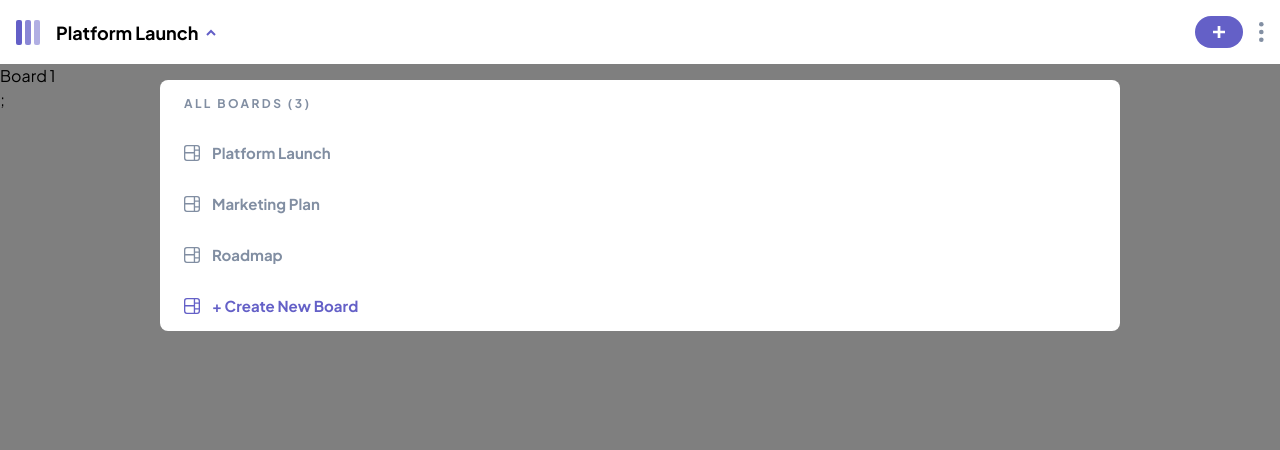
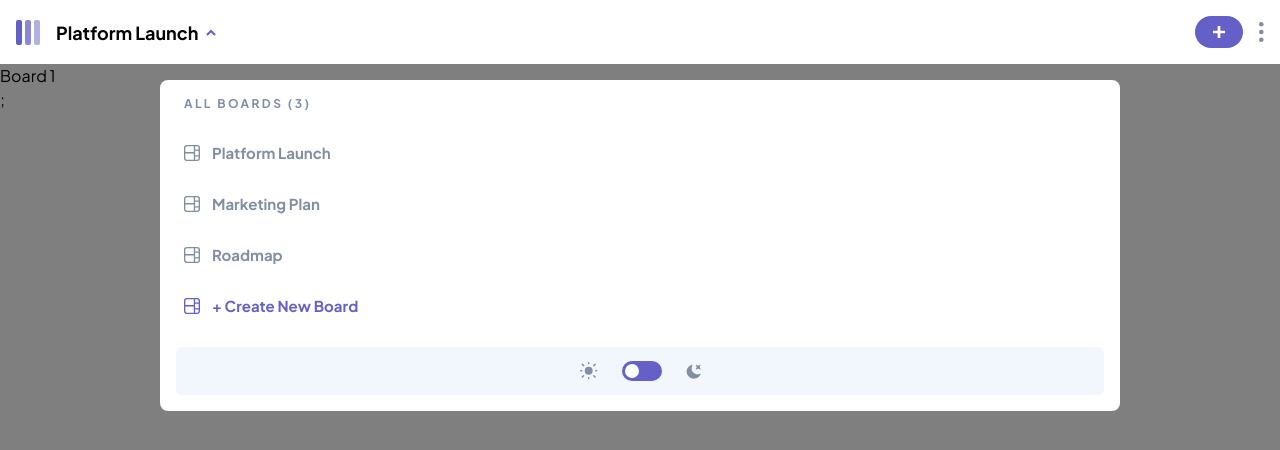
Before and after one commit to david-tejada/frontendmentor-challenges, a Next.js app in the folder 19-kanban-task-management/: page /board/1 in a window 1280 px wide. Both pictures are taken after a click on the button "Platform Launch". Shown: the top 450 px of the page. Built offline with nearby package versions, Linux system fonts and the light colour scheme.

Commit message:
Set up dark mode functionality

```diff
--- /dev/null
+++ b/19-kanban-task-management/app/lib/hooks/useDarkMode.ts
@@ -0,0 +1,31 @@
+import { useEffect, useState } from "react";
+import { useLocalStorage } from "./useLocalStorage";
+
+export default function useDarkMode(
+  defaultValue?: boolean,
+): [boolean, (value: boolean) => void] {
+  const mediaQueryList = window.matchMedia("(prefers-color-scheme: dark)");
+  const isDarkOS = mediaQueryList.matches;
+
+  const [dark, setDark] = useLocalStorage(
+    "dark-mode",
+    defaultValue ?? isDarkOS ?? false,
+  );
+
+  function setDarkMode(value: boolean) {
+    document.documentElement.classList.toggle("dark", value);
+    setDark(value);
+  }
+
+  useEffect(() => {
+    document.documentElement.classList.toggle("dark", dark);
+  }, [dark]);
+
+  useEffect(() => {
+    mediaQueryList.addEventListener("change", (event) => {
+      setDark(event.matches);
+    });
+  }, [mediaQueryList, setDark]);
+
+  return [dark, setDarkMode];
+}
--- /dev/null
+++ b/19-kanban-task-management/app/lib/hooks/useLocalStorage.ts
@@ -0,0 +1,28 @@
+import {
+  Dispatch,
+  SetStateAction,
+  useCallback,
+  useEffect,
+  useState,
+} from "react";
+
+export function useLocalStorage<T>(
+  key: string,
+  defaultValue: T,
+): [T, Dispatch<SetStateAction<T>>] {
+  const [value, setValue] = useState(() => {
+    try {
+      const jsonValue = localStorage.getItem(key);
+      return jsonValue !== null ? (JSON.parse(jsonValue) as T) : defaultValue;
+    } catch (error) {
+      console.warn(`Error reading localStorage key “${key}”:`, error);
+      return defaultValue;
+    }
+  });
+
+  useEffect(() => {
+    localStorage.setItem(key, JSON.stringify(value));
+  }, [key, value]);
+
+  return [value, setValue];
+}
--- a/19-kanban-task-management/app/ui/header.tsx
+++ b/19-kanban-task-management/app/ui/header.tsx
@@ -1,10 +1,12 @@
 "use client";
 
+import clsx from "clsx";
 import Image from "next/image";
 import Link from "next/link";
 import { useState } from "react";
+import useDarkMode from "../lib/hooks/useDarkMode";
 import { IconBoard } from "./icons";
-import clsx from "clsx";
+import ThemeSwitcher from "./themeSwitcher";
 
 // I hard code this for the moment
 const boards = [
@@ -28,11 +30,11 @@ type HeaderProps = {
 
 export function Header({ boardId }: HeaderProps) {
   const [isOpen, setIsOpen] = useState(false);
-  console.log({ boardId });
+  useDarkMode();
 
   return (
     <header className="relative">
-      <div className="relative z-20 flex items-center gap-4 bg-white p-4">
+      <div className="relative z-20 flex items-center gap-4 bg-white p-4 dark:bg-neutral-700">
         <Image src="/logo-mobile.svg" width={24} height={25} alt="" />
         <button
           type="button"
@@ -114,6 +116,9 @@ export function Header({ boardId }: HeaderProps) {
                 </Link>
               </li>
             </ul>
+            <div className="p-4">
+              <ThemeSwitcher />
+            </div>
           </div>
         </div>
       )}
--- /dev/null
+++ b/19-kanban-task-management/app/ui/themeSwitcher.tsx
@@ -0,0 +1,28 @@
+import { Switch } from "@headlessui/react";
+import Image from "next/image";
+import useDarkMode from "../lib/hooks/useDarkMode";
+
+export default function ThemeSwitcher() {
+  const [darkMode, setDarkMode] = useDarkMode();
+
+  return (
+    <div className="flex items-center justify-center gap-6 rounded-md bg-blue-100 p-[0.875rem]">
+      <Image src="/icon-light-theme.svg" width={18} height={18} alt="" />
+      <Switch
+        checked={darkMode}
+        onChange={setDarkMode}
+        className="relative inline-flex h-5 w-10 items-center rounded-full bg-purple-500"
+      >
+        <span className="sr-only">
+          {darkMode ? `Toggle light mode` : `Toggle dark mode`}
+        </span>
+        <span
+          className={`${
+            darkMode ? "translate-x-[1.4375rem]" : "translate-x-[0.1875rem]"
+          } inline-block h-[0.875rem] w-[0.875rem] transform rounded-full bg-white transition`}
+        />
+      </Switch>
+      <Image src="/icon-dark-theme.svg" width={15} height={15} alt="" />
+    </div>
+  );
+}
--- a/19-kanban-task-management/package.json
+++ b/19-kanban-task-management/package.json
@@ -9,6 +9,7 @@
     "lint": "next lint"
   },
   "dependencies": {
+    "@headlessui/react": "^1.7.17",
     "@paralleldrive/cuid2": "^2.2.2",
     "clsx": "^2.0.0",
     "next": "14.0.3",
--- a/19-kanban-task-management/tailwind.config.ts
+++ b/19-kanban-task-management/tailwind.config.ts
@@ -1,6 +1,7 @@
 import type { Config } from "tailwindcss";
 
 const config: Config = {
+  darkMode: "class",
   content: [
     "./pages/**/*.{js,ts,jsx,tsx,mdx}",
     "./components/**/*.{js,ts,jsx,tsx,mdx}",
```
Also changed, not shown: 1 other file (tests, documents, lock files or other folders).
